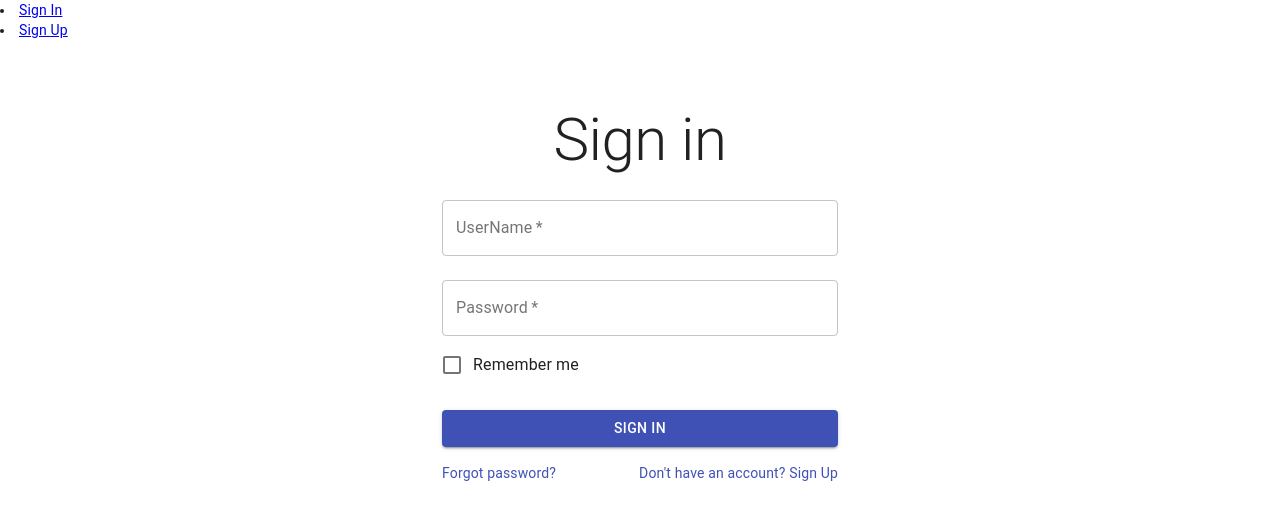
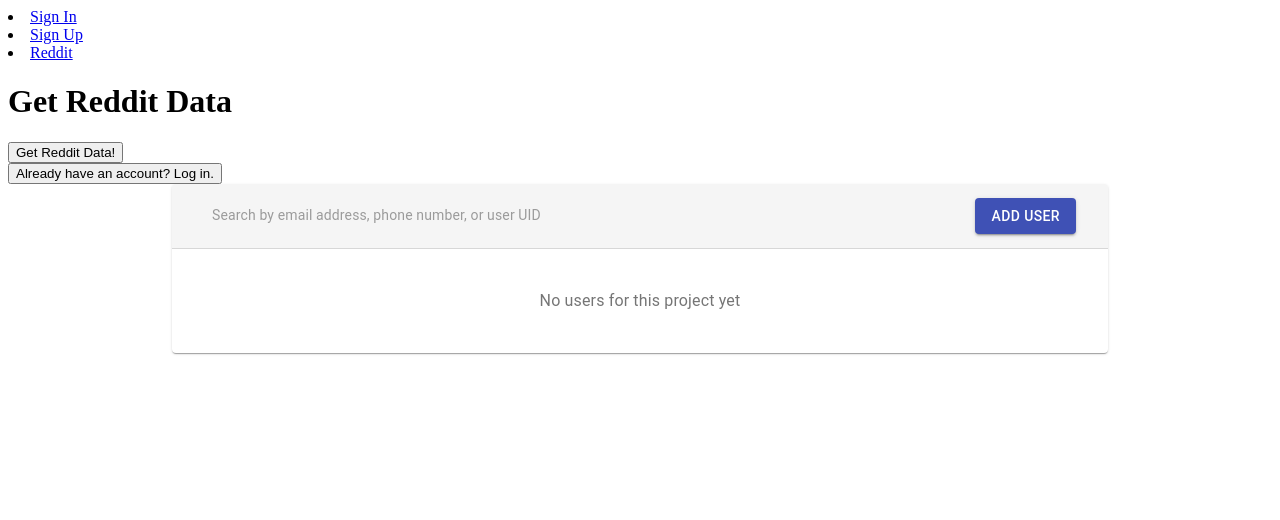
Before and after one commit to Surfsol/interface, a React (Create React App) app: page /reddit in a window 1280 px wide. Shown: the top 520 px of the page. Built offline with nearby package versions, Linux system fonts and the light colour scheme.

Commit message:
add Input.js

```diff
--- a/src/App.js
+++ b/src/App.js
@@ -2,6 +2,8 @@
 import { BrowserRouter as Router, Route, Switch, Link } from "react-router-dom";
 import Login from "./components/Login";
 import Register from "./components/Register"
+import Reddit from "./components/Reddit"
+import Input from "./components/Input"
 
 function App() {
   return (
@@ -13,11 +15,15 @@
         <li>
           <Link to="/register">Sign Up</Link>
         </li>
+        <li>
+          <Link to="/reddit">Reddit</Link>
+        </li>
         <Switch>
           <Route path="/signin" component={Login} />
           <Route path="/register" component={Register} />
+          <Route path="/reddit" component={Reddit} />
         </Switch>
-        <Login />
+        <Input/>
       </div>
     </Router>
   );
--- /dev/null
+++ b/src/components/Input.js
@@ -0,0 +1,86 @@
+import React from 'react';
+import PropTypes from 'prop-types';
+import AppBar from '@material-ui/core/AppBar';
+import Toolbar from '@material-ui/core/Toolbar';
+import Typography from '@material-ui/core/Typography';
+import Paper from '@material-ui/core/Paper';
+import Grid from '@material-ui/core/Grid';
+import Button from '@material-ui/core/Button';
+import TextField from '@material-ui/core/TextField';
+import Tooltip from '@material-ui/core/Tooltip';
+//import IconButton from '@material-ui/core/IconButton';
+import { withStyles } from '@material-ui/core/styles';
+//import Search from '@material-ui/icons/Search';
+//import Refresh from '@material-ui/icons/Refresh';
+
+const styles = theme => ({
+  paper: {
+    maxWidth: 936,
+    margin: 'auto',
+    overflow: 'hidden',
+  },
+  searchBar: {
+    borderBottom: '1px solid rgba(0, 0, 0, 0.12)',
+  },
+  searchInput: {
+    fontSize: theme.typography.fontSize,
+  },
+  block: {
+    display: 'block',
+  },
+  addUser: {
+    marginRight: theme.spacing(1),
+  },
+  contentWrapper: {
+    margin: '40px 16px',
+  },
+});
+
+function Content(props) {
+  const { classes } = props;
+
+  return (
+    <Paper className={classes.paper}>
+      <AppBar className={classes.searchBar} position="static" color="default" elevation={0}>
+        <Toolbar>
+          <Grid container spacing={2} alignItems="center">
+            <Grid item>
+              {/* <SearchIcon className={classes.block} color="inherit" /> */}
+            </Grid>
+            <Grid item xs>
+              <TextField
+                fullWidth
+                placeholder="Search by email address, phone number, or user UID"
+                InputProps={{
+                  disableUnderline: true,
+                  className: classes.searchInput,
+                }}
+              />
+            </Grid>
+            <Grid item>
+              <Button variant="contained" color="primary" className={classes.addUser}>
+                Add user
+              </Button>
+              {/* <Tooltip title="Reload"> */}
+                {/* <IconButton>
+                  <RefreshIcon className={classes.block} color="inherit" />
+                </IconButton> */}
+              {/* </Tooltip> */}
+            </Grid>
+          </Grid>
+        </Toolbar>
+      </AppBar>
+      <div className={classes.contentWrapper}>
+        <Typography color="textSecondary" align="center">
+          No users for this project yet
+        </Typography>
+      </div>
+    </Paper>
+  );
+}
+
+Content.propTypes = {
+  classes: PropTypes.object.isRequired,
+};
+
+export default withStyles(styles)(Content);
--- /dev/null
+++ b/src/components/Reddit.js
@@ -0,0 +1,51 @@
+import React, { useState } from "react";
+import axios from "axios";
+
+
+
+//need to destructure history, so can redirect user to other pages
+export default function Register({ history }) {
+  const [login, setLogin] = useState(
+    {
+      username: '',
+      password: ''
+    }
+  )
+
+console.log(`login`, login)
+  const handleChange = event => {
+    setLogin({ ...login, [event.target.name]: event.target.value });
+  };
+
+  const handleSubmit = event => {
+    event.preventDefault();
+    axios.get('https://davidanagy-posthere-flask.herokuapp.com/')
+      .then(res => {
+        console.log(`reddit`, res.data);
+        //localStorage.setItem('token', res.data.token);
+        //history.push("/signin");
+      })
+      .catch(err => console.log(err.response));
+  };
+
+  const handleLogin = event => {
+    history.push("/signin")
+  }
+
+
+
+  return (
+    <div>
+      <div className='backgroundR'></div>
+      <div className='content'>
+      <h1>Get Reddit Data</h1>
+      <form onSubmit={handleSubmit}>
+        <div>
+        <button  type="submit">Get Reddit Data!</button>
+        </div>
+      </form>
+      <button  onClick={handleLogin}>Already have an account? Log in.</button>
+    </div>
+    </div>
+  )
+}
```
